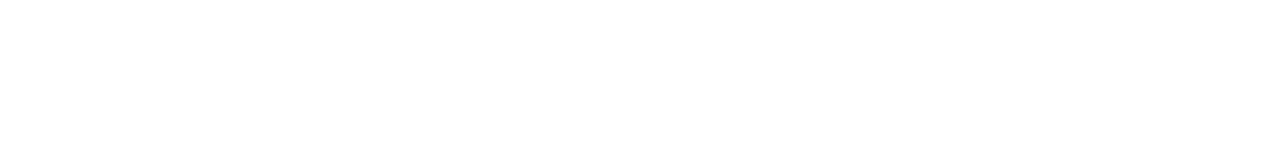
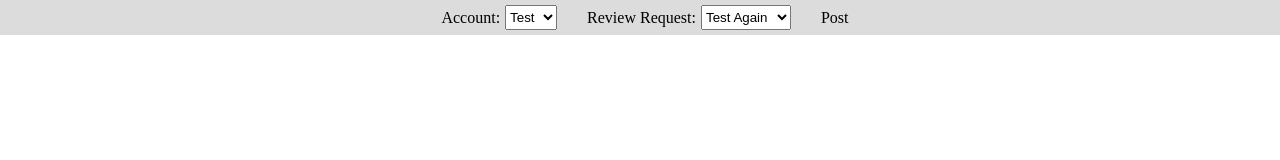
Before and after one commit to reviewboard/rb-screenshot, a browser extension: page content/screenshot.html in a window 1280 px wide. Drawn offline with Linux system fonts and the light colour scheme.

Commit message:
Add basic options div to screenshot.html

```diff
--- a/content/screenshot.html
+++ b/content/screenshot.html
@@ -1,9 +1,40 @@
 <!doctype html>
 <html>
     <script src="js/screenshot.js"></script>
+    <style>
+    	#options-section {
+    		background-color: gainsboro;
+    		display: flex;
+    		flex-direction: row;
+    		justify-content: center;
+    		line-height: 25px;
+    		padding: 5px;
+    		width: 100%;
+    	}
+    	.option-title {
+    		padding-right: 5px;
+    	}
+    	select {
+    		margin-right: 30px;
+    		padding-right: 5px;
+    	}
+    	body {
+    		margin: 0px;
+    	}
+    </style>
     <body>
-    <p>
-        <img id="screenshot" src="images/filler.png">
-    </p>
-    </body>
+    	<div id="options-section">
+    		<span class ="option-title">Account:</span>
+	    		<select>
+	    			<option value="test 1">Test</option>
+	    		</select>
+    		<span class="option-title">Review Request:</span>
+	    		<select>
+	    			<option value="test 2">Test Again</option>
+	    		</select>
+    		Post
+    	</div>
+    	<div id="screenshot-section">
+	        <img id="screenshot" src="images/filler.png">
+        </div>
 </html>
```
Also changed, not shown: gulpfile.js (+8 -2 lines).
